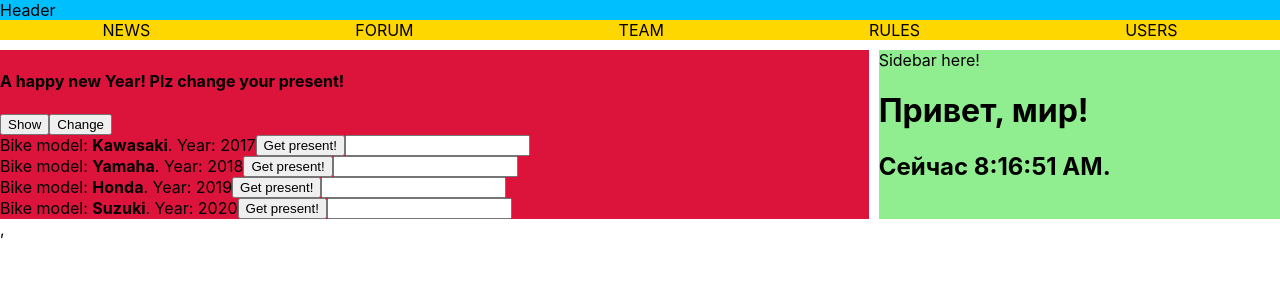
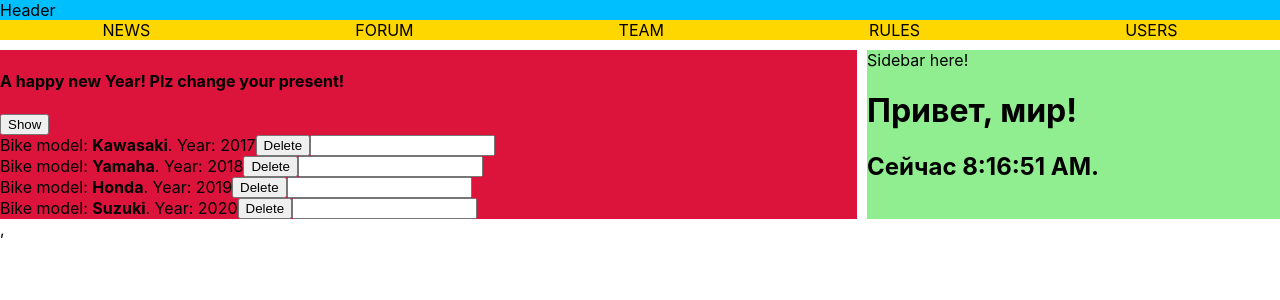
Before and after one commit to weltkind6/Forum, a React (Create React App) app: page /users in a window 1280 px wide. Both pictures are taken after a click on the button "Show". Shown: the top 300 px of the page. Built offline with nearby package versions, Linux system fonts and the light colour scheme.

Commit message:
19.2 delete/change element

```diff
--- a/src/Components/Users/Bikes/Bikes.js
+++ b/src/Components/Users/Bikes/Bikes.js
@@ -6,7 +6,7 @@ const Bikes = (props) => {
     return (
         <div className={styles.bike_wrapper}>
             <div>Bike model: <strong>{props.model}</strong>. Year: {props.year}</div>
-            <button>Get present!</button>
+            <button onClick={props.onDelete}>Delete</button>
             <input type="text" onChange={props.onChangeName}/>
         </div>
     )
--- a/src/Components/Users/Users.js
+++ b/src/Components/Users/Users.js
@@ -13,39 +13,45 @@ class Users extends React.Component {
         pageTitle: 'A happy new Year! Plz change your present!',
         newBike: '',
         showBikes: false
-
     }
-
-    changeTitle = () => {
+    getShowBikes = () => {
         this.setState({
             showBikes: !this.state.showBikes
         })
     }
-    onChangeInput = (e) => {
-        console.log(e.target.value)
+    onChangeName = (name, id) => {
+        const bike = this.state.bikes[id]
+        bike.model = name
+        const bikes = [...this.state.bikes]
+        bikes[id] = bike
+        this.setState({bikes})
     }
-    onChangeTitle = () => {
-        this.setState({
-            pageTitle: 'It comes and i wish i will be very productive.)'
-        })
+
+    onDelete = (id) => {
+        const bikes = [...this.state.bikes]
+        bikes.splice(id, 1)
+        this.setState({bikes})
     }
-    onChangeName = () => {
-        this.setState({
 
-        })
-    }
+    // Нашли нужный байк который надо изменить
+    // Изменяем model на новые имя.
+    // Скопировали state
+    // Обратились к новому массиву по id и сказали что он будет === новому байку.
+    // setState
+
 
     render() {
         return (
             <div>
                 <div><h4>{this.state.pageTitle}</h4></div>
-                <button onClick={this.changeTitle}>Show</button>
-                <button onClick={this.onChangeTitle}>Change</button>
+                <button onClick={this.getShowBikes}>Show</button>
                 <div>
-                    {
-                        this.state.showBikes === true ?
-                            this.state.bikes.map((b) => <Bikes model={b.model} year={b.year} key={b.id}/>)
-                            : null
+                    {this.state.showBikes === true ?
+                        this.state.bikes.map((b, id) =>
+                            <Bikes model={b.model} year={b.year} key={id}
+                                   onChangeName={(e) => this.onChangeName(e.target.value, id)
+                                   }
+                                   onDelete={() => this.onDelete(id)}/>) : null
                     }
                 </div>
             </div>
```
Also changed, not shown: 1 other file (tests, documents, lock files or other folders).
